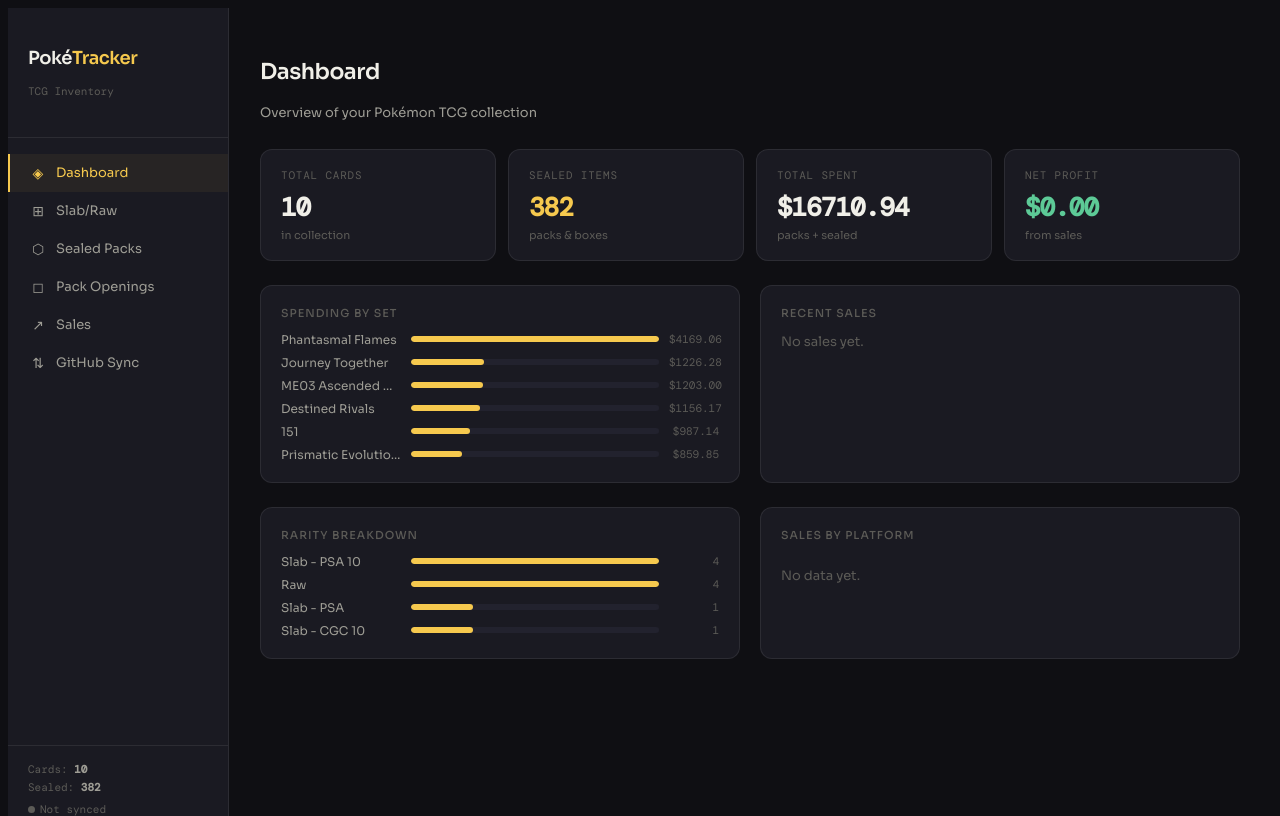
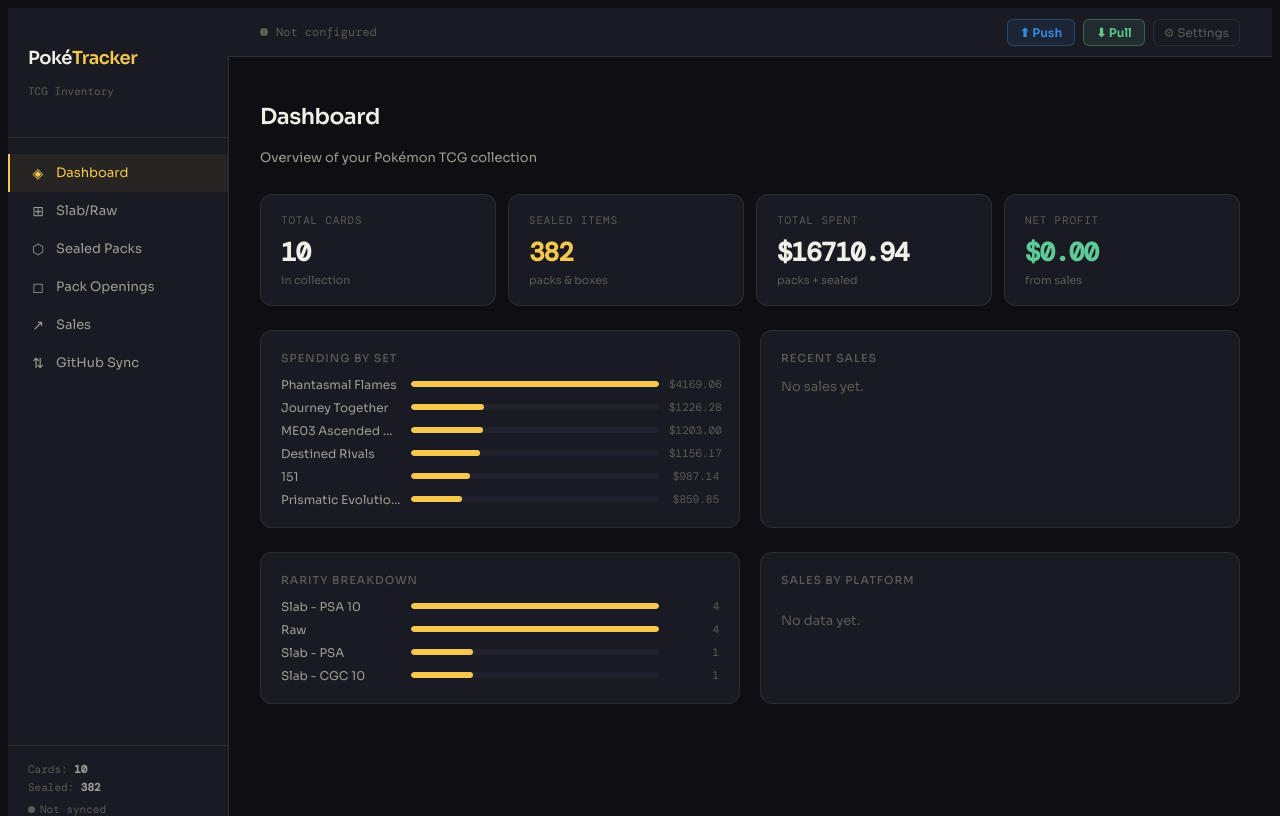
Before and after one commit to pokeappletea/poketracker-data, a plain HTML site: page index.html in a window 1280 px wide. Drawn offline with nearby package versions, Linux system fonts and the light colour scheme.

Commit message:
Add files via upload

```diff
--- a/index.html
+++ b/index.html
@@ -70,7 +70,7 @@
   .stat-mini{font-family:var(--mono);font-size:11px;color:var(--text3);}
   .stat-mini strong{color:var(--text2);}
   .main{margin-left:220px;flex:1;}
-  .page{display:none;padding:32px;}
+  .page{display:none;padding:28px 32px;}
   .page.active{display:block;}
   .page-header{margin-bottom:28px;}
   .page-header h2{font-size:22px;font-weight:600;letter-spacing:-0.5px;}
@@ -218,6 +218,21 @@
 
 <div class="main">
 
+<!-- TOP NAV BAR -->
+<div id="top-nav-bar" style="position:sticky;top:0;z-index:50;background:var(--surface);border-bottom:1px solid var(--border);padding:0 32px;display:flex;align-items:center;justify-content:space-between;height:48px;gap:16px">
+  <div style="display:flex;align-items:center;gap:8px">
+    <span id="topnav-dot" style="width:8px;height:8px;border-radius:50%;background:var(--text3);flex-shrink:0;display:inline-block;transition:background 0.3s"></span>
+    <span id="topnav-status" style="font-size:12px;font-family:var(--mono);color:var(--text3)">Not synced</span>
+    <span id="topnav-repo" style="font-size:12px;font-family:var(--mono);color:var(--text3)"></span>
+  </div>
+  <div style="display:flex;align-items:center;gap:8px">
+    <span id="topnav-last" style="font-size:11px;font-family:var(--mono);color:var(--text3)"></span>
+    <button onclick="ghPush()" id="topnav-push" style="display:inline-flex;align-items:center;gap:5px;padding:5px 12px;border-radius:6px;font-family:var(--sans);font-size:12px;font-weight:600;cursor:pointer;border:1px solid rgba(55,138,221,0.35);background:rgba(55,138,221,0.1);color:var(--blue);transition:all 0.15s" onmouseover="this.style.background='rgba(55,138,221,0.2)'" onmouseout="this.style.background='rgba(55,138,221,0.1)'">⬆ Push</button>
+    <button onclick="ghPull()" id="topnav-pull" style="display:inline-flex;align-items:center;gap:5px;padding:5px 12px;border-radius:6px;font-family:var(--sans);font-size:12px;font-weight:600;cursor:pointer;border:1px solid rgba(93,202,151,0.35);background:rgba(93,202,151,0.1);color:var(--green);transition:all 0.15s" onmouseover="this.style.background='rgba(93,202,151,0.2)'" onmouseout="this.style.background='rgba(93,202,151,0.1)'">⬇ Pull</button>
+    <button onclick="goToSync()" style="display:inline-flex;align-items:center;gap:4px;padding:5px 10px;border-radius:6px;font-family:var(--sans);font-size:12px;cursor:pointer;border:1px solid var(--border);background:transparent;color:var(--text3);transition:all 0.15s" onmouseover="this.style.color='var(--text)'" onmouseout="this.style.color='var(--text3)'">⚙ Settings</button>
+  </div>
+</div>
+
 <!-- DASHBOARD -->
 <div id="page-dashboard" class="page active">
   <div class="page-header"><h2>Dashboard</h2><p>Overview of your Pokémon TCG collection</p></div>
@@ -793,6 +808,10 @@
   el.classList.add('active');
   renderAll();
   if(id==='sync')ghPopulateFields();
+}
+function goToSync(){
+  const navEl=document.querySelector('.nav-item[onclick*="sync"]');
+  if(navEl)showPage('sync',navEl);
 }
 const TAB_IDS=['col-add','col-import','seal-add','seal-import','pk-add','pk-import','sal-add','sal-import'];
 function switchTab(el,targetId){
@@ -1497,6 +1516,7 @@
   ['s-date','p-date','sl-date'].forEach(id=>{const el=document.getElementById(id);if(el)el.value=t;});
   initCB();
   renderAll();
+  ghUpdateStatusUI();
 });
 
 // ── ENTER TO SAVE on inline cell inputs ──
@@ -1743,31 +1763,53 @@
   const sub=document.getElementById('sync-status-sub');
   const dot=document.getElementById('sync-dot');
   const mini=document.getElementById('sync-status-mini');
+  // top nav
+  const topDot=document.getElementById('topnav-dot');
+  const topStatus=document.getElementById('topnav-status');
+  const topRepo=document.getElementById('topnav-repo');
+  const topLast=document.getElementById('topnav-last');
+
+  const lastPush=meta.lastPush?new Date(meta.lastPush).toLocaleString():null;
+  const lastPull=meta.lastPull?new Date(meta.lastPull).toLocaleString():null;
+  if(document.getElementById('sync-last-push'))document.getElementById('sync-last-push').textContent=lastPush||'—';
+  if(document.getElementById('sync-last-pull'))document.getElementById('sync-last-pull').textContent=lastPull||'—';
+
   if(!cfg.token||!cfg.repo){
     if(ind)ind.style.background='var(--text3)';
     if(txt)txt.textContent='Not configured';
     if(sub)sub.textContent='Set up your GitHub config to get started';
     if(dot)dot.style.background='var(--text3)';
     if(mini)mini.textContent='Not synced';
+    if(topDot)topDot.style.background='var(--text3)';
+    if(topStatus)topStatus.textContent='Not configured';
+    if(topRepo)topRepo.textContent='';
+    if(topLast)topLast.textContent='';
     return;
   }
-  const lastPush=meta.lastPush?new Date(meta.lastPush).toLocaleString():null;
-  const lastPull=meta.lastPull?new Date(meta.lastPull).toLocaleString():null;
-  if(document.getElementById('sync-last-push'))document.getElementById('sync-last-push').textContent=lastPush||'—';
-  if(document.getElementById('sync-last-pull'))document.getElementById('sync-last-pull').textContent=lastPull||'—';
-  const lastSync=meta.lastPush||meta.lastPull;
-  if(lastSync){
+
+  // Format last sync time compactly for top bar
+  const lastSyncTime=meta.lastPush||meta.lastPull;
+  const lastSyncLabel=lastSyncTime?'Last sync: '+new Date(lastSyncTime).toLocaleTimeString([], {hour:'2-digit',minute:'2-digit'}):'';
+
+  if(topRepo)topRepo.textContent=cfg.repo;
+  if(topLast)topLast.textContent=lastSyncLabel;
+
+  if(lastSyncTime){
     if(ind)ind.style.background='var(--green)';
     if(txt)txt.textContent='Connected';
     if(sub)sub.textContent=`${cfg.repo} · ${cfg.path}`;
     if(dot)dot.style.background='var(--green)';
     if(mini)mini.textContent='Synced';
+    if(topDot)topDot.style.background='var(--green)';
+    if(topStatus)topStatus.textContent='Synced';
   } else {
     if(ind)ind.style.background='var(--accent)';
     if(txt)txt.textContent='Configured';
     if(sub)sub.textContent=`${cfg.repo} · ${cfg.path}`;
     if(dot)dot.style.background='var(--accent)';
     if(mini)mini.textContent='Ready';
+    if(topDot)topDot.style.background='var(--accent)';
+    if(topStatus)topStatus.textContent='Ready';
   }
 }
 
```
